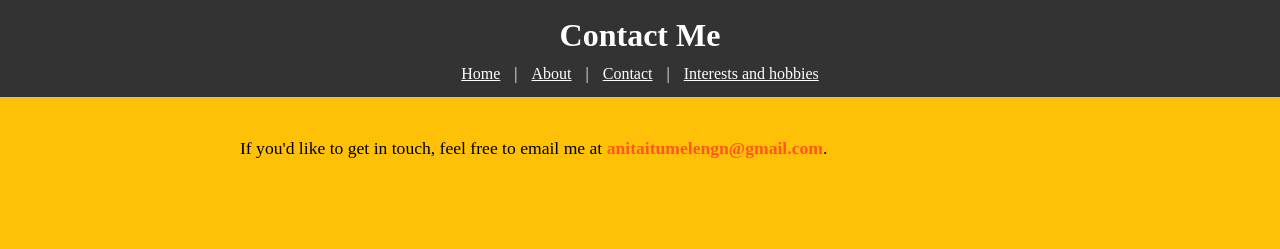
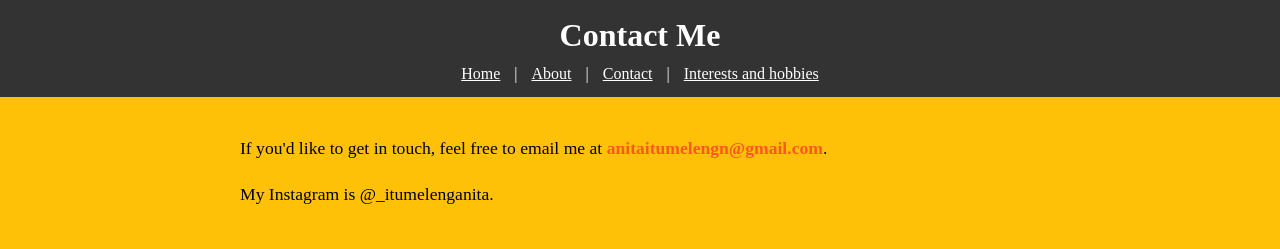
Before and after one commit to abc24-033/JUST-ME, a plain HTML site: page contact.html in a window 1280 px wide. Drawn offline with Linux system fonts and the light colour scheme.

Commit message:
contact.html

```diff
--- a/contact.html
+++ b/contact.html
@@ -19,6 +19,7 @@
   </header>
     <main>
       <p>If you'd like to get in touch, feel free to email me at <a href="mailto:anitaitumelengn@gmail.com">anitaitumelengn@gmail.com</a>.</p>
+      <p> My Instagram is @_itumelenganita</a>.</p>
     </main>
 </body>
 </html>
```
